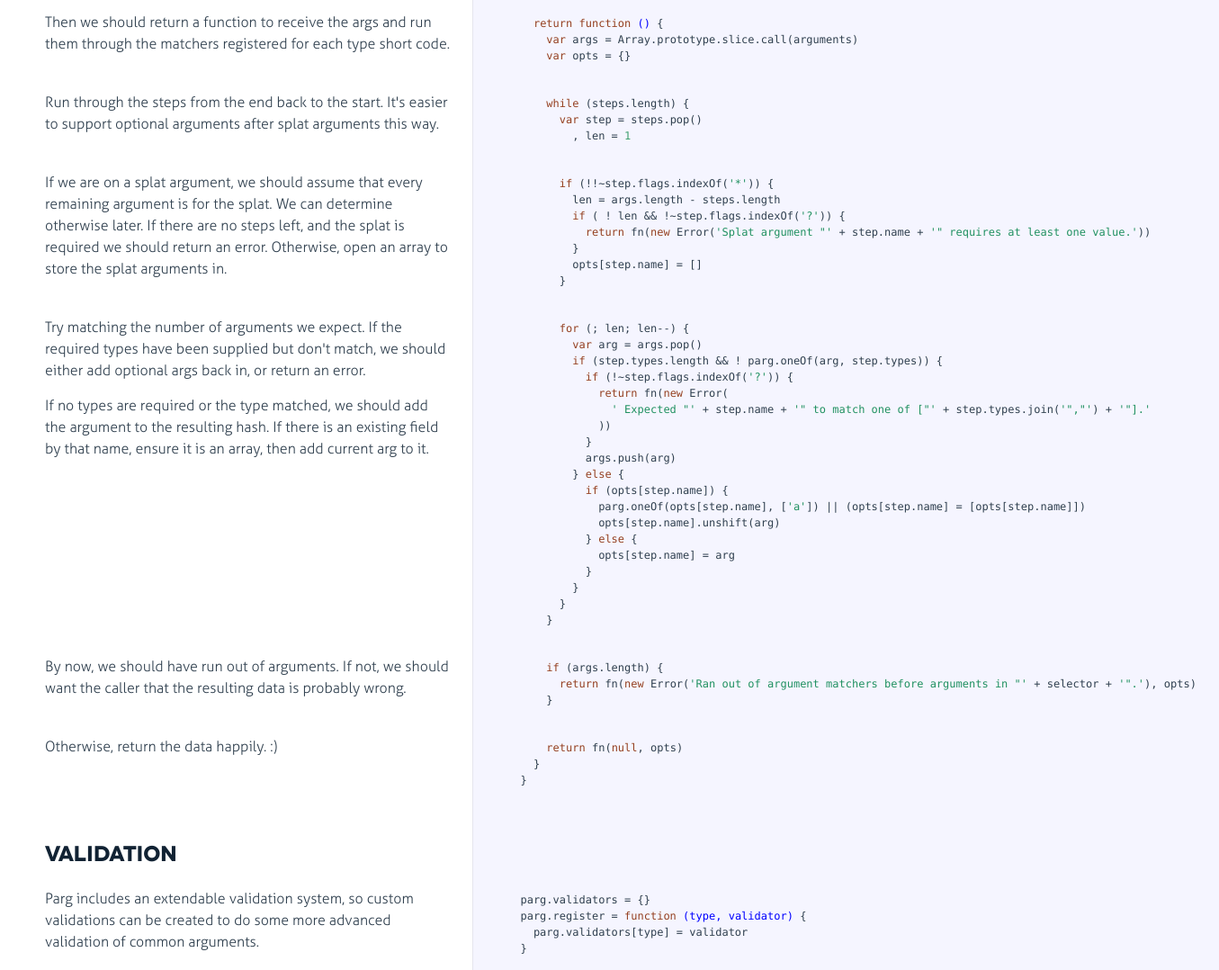
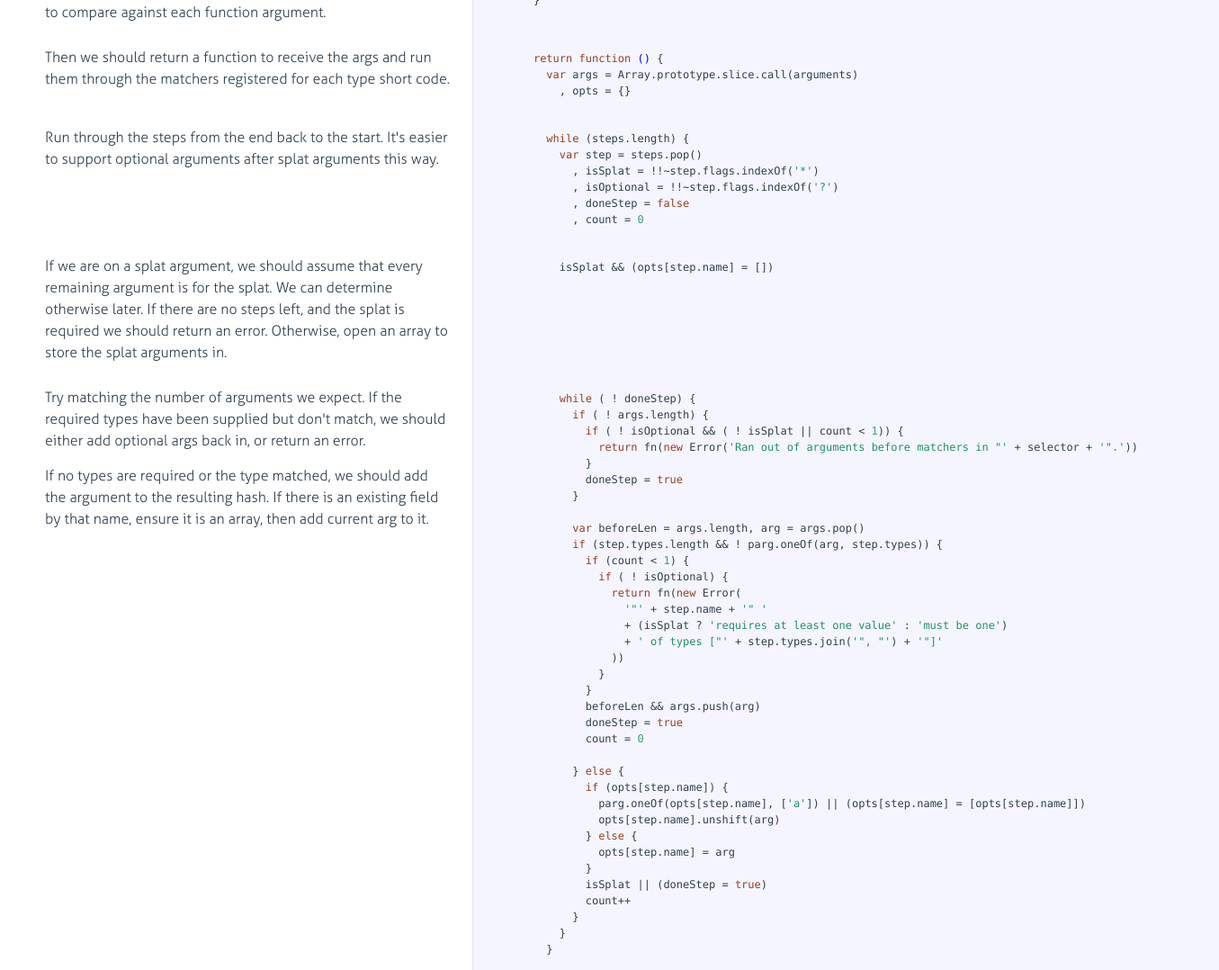
Before and after one commit to Qard/parg, a website: page docs/index.html in a window 1280 px wide. Shown: the part 1344-2422 px from the top of the page at 90% size, 1355 px wide, since content can reach past the window. Drawn offline with Linux system fonts and the light colour scheme.

Commit message:
Update docs

```diff
--- a/docs/index.html
+++ b/docs/index.html
@@ -31,6 +31,7 @@
 http://stephenbelanger.com
 (c) 2009-2013 Stephen Belanger
 Parg may be freely distributed under the MIT license.</code></pre>
+<p>TODO: Figure out how to make <code>s:key s:values*</code> work</p>
 <h2>Parse arguments with ease</h2>
 
             </div>
@@ -174,7 +175,7 @@ through the matchers registered for each type short code.</p>
 
             <div class="content"><div class='highlight'><pre>    <span class="keyword">return</span> <span class="function"><span class="keyword">function</span> <span class="params">()</span> {</span>
       <span class="keyword">var</span> args = Array.prototype.slice.call(arguments)
-      <span class="keyword">var</span> opts = {}</pre></div></div>
+        , opts = {}</pre></div></div>
 
         </li>
 
@@ -192,7 +193,10 @@ support optional arguments after splat arguments this way.</p>
 
             <div class="content"><div class='highlight'><pre>      <span class="keyword">while</span> (steps.length) {
         <span class="keyword">var</span> step = steps.pop()
-          , len = <span class="number">1</span></pre></div></div>
+          , isSplat = !!~step.flags.indexOf(<span class="string">'*'</span>)
+          , isOptional = !!~step.flags.indexOf(<span class="string">'?'</span>)
+          , doneStep = <span class="literal">false</span>
+          , count = <span class="number">0</span></pre></div></div>
 
         </li>
 
@@ -210,13 +214,7 @@ an error. Otherwise, open an array to store the splat arguments in.</p>
 
             </div>
 
-            <div class="content"><div class='highlight'><pre>        <span class="keyword">if</span> (!!~step.flags.indexOf(<span class="string">'*'</span>)) {
-          len = args.length - steps.length
-          <span class="keyword">if</span> ( ! len &amp;&amp; !~step.flags.indexOf(<span class="string">'?'</span>)) {
-            <span class="keyword">return</span> fn(<span class="keyword">new</span> Error(<span class="string">'Splat argument "'</span> + step.name + <span class="string">'" requires at least one value.'</span>))
-          }
-          opts[step.name] = []
-        }</pre></div></div>
+            <div class="content"><div class='highlight'><pre>        isSplat &amp;&amp; (opts[step.name] = [])</pre></div></div>
 
         </li>
 
@@ -236,15 +234,29 @@ that name, ensure it is an array, then add current arg to it.</p>
 
             </div>
 
-            <div class="content"><div class='highlight'><pre>        <span class="keyword">for</span> (; len; len--) {
-          <span class="keyword">var</span> arg = args.pop()
+            <div class="content"><div class='highlight'><pre>        <span class="keyword">while</span> ( ! doneStep) {
+          <span class="keyword">if</span> ( ! args.length) {
+            <span class="keyword">if</span> ( ! isOptional &amp;&amp; ( ! isSplat || count &lt; <span class="number">1</span>)) {
+              <span class="keyword">return</span> fn(<span class="keyword">new</span> Error(<span class="string">'Ran out of arguments before matchers in "'</span> + selector + <span class="string">'".'</span>))
+            }
+            doneStep = <span class="literal">true</span>
+          }
+
+          <span class="keyword">var</span> beforeLen = args.length, arg = args.pop()
           <span class="keyword">if</span> (step.types.length &amp;&amp; ! parg.oneOf(arg, step.types)) {
-            <span class="keyword">if</span> (!~step.flags.indexOf(<span class="string">'?'</span>)) {
-              <span class="keyword">return</span> fn(<span class="keyword">new</span> Error(
-                <span class="string">' Expected "'</span> + step.name + <span class="string">'" to match one of ["'</span> + step.types.join(<span class="string">'","'</span>) + <span class="string">'"].'</span>
-              ))
+            <span class="keyword">if</span> (count &lt; <span class="number">1</span>) {
+              <span class="keyword">if</span> ( ! isOptional) {
+                <span class="keyword">return</span> fn(<span class="keyword">new</span> Error(
+                  <span class="string">'"'</span> + step.name + <span class="string">'" '</span>
+                  + (isSplat ? <span class="string">'requires at least one value'</span> : <span class="string">'must be one'</span>)
+                  + <span class="string">' of types ["'</span> + step.types.join(<span class="string">'", "'</span>) + <span class="string">'"]'</span>
+                ))
+              }
             }
-            args.push(arg)
+            beforeLen &amp;&amp; args.push(arg)
+            doneStep = <span class="literal">true</span>
+            count = <span class="number">0</span>
+
           } <span class="keyword">else</span> {
             <span class="keyword">if</span> (opts[step.name]) {
               parg.oneOf(opts[step.name], [<span class="string">'a'</span>]) || (opts[step.name] = [opts[step.name]])
@@ -252,6 +264,8 @@ that name, ensure it is an array, then add current arg to it.</p>
             } <span class="keyword">else</span> {
               opts[step.name] = arg
             }
+            isSplat || (doneStep = <span class="literal">true</span>)
+            count++
           }
         }
       }</pre></div></div>
@@ -271,7 +285,7 @@ the caller that the resulting data is probably wrong.</p>
             </div>
 
             <div class="content"><div class='highlight'><pre>      <span class="keyword">if</span> (args.length) {
-        <span class="keyword">return</span> fn(<span class="keyword">new</span> Error(<span class="string">'Ran out of argument matchers before arguments in "'</span> + selector + <span class="string">'".'</span>), opts)
+        <span class="keyword">return</span> fn(<span class="keyword">new</span> Error(<span class="string">'Ran out of matchers before arguments in "'</span> + selector + <span class="string">'".'</span>))
       }</pre></div></div>
 
         </li>
```
